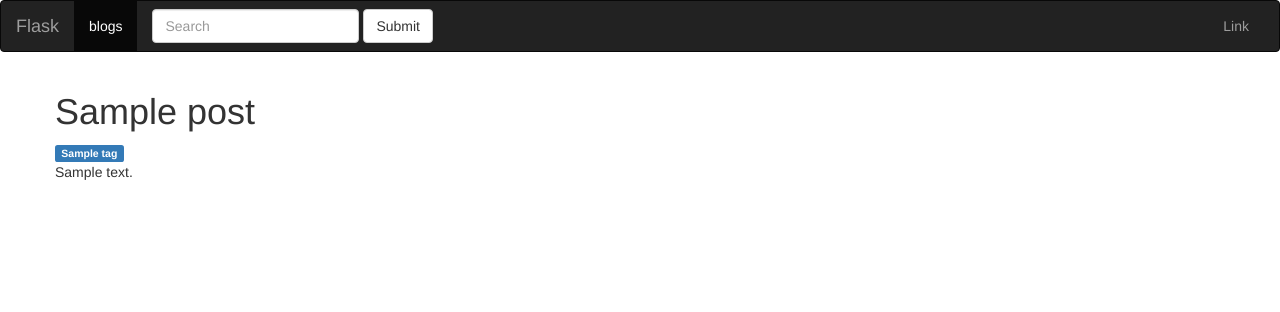
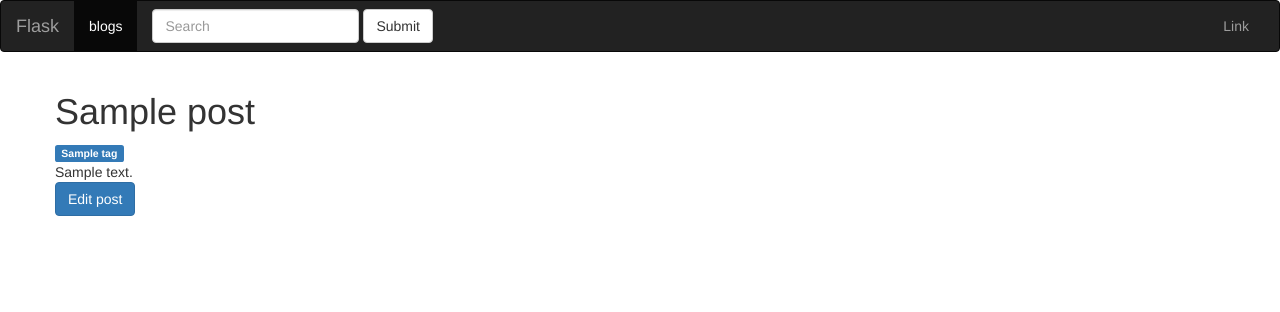
Before and after one commit to YuriiKhomych/flask-blog-advance, a Flask app: a page that uses blog/posts/templates/posts/post_detail.html in a window 1280 px wide. Shown: the top 312 px of the page. Run offline with Flask 2, Linux system fonts and the light colour scheme; tables that the repository leaves empty hold one stand-in row (values such as "Sample post"); some libraries are stand-ins or nearby versions.

Commit message:
Add edit post ability

```diff
--- a/blog/posts/templates/posts/post_detail.html
+++ b/blog/posts/templates/posts/post_detail.html
@@ -20,3 +20,10 @@
         {{ post.body }}
     </div>
 {% endblock %}
+
+{% block button %}
+
+    {#    https://getbootstrap.com/docs/4.0/components/buttons/#}
+    <a class="btn btn-primary" href="{{ url_for('posts.edit_post', slug=post.slug) }}">Edit post</a>
+
+{% endblock %}
--- a/blog/posts/view.py
+++ b/blog/posts/view.py
@@ -25,6 +25,21 @@ def create_post():
         return redirect(url_for('posts.index'))
     form = PostForm()
     return render_template('posts/create_post.html', form=form)
+
+
+@posts.route('/<slug>/edit/', methods=['POST', 'GET'])
+def edit_post(slug):
+    post = Post.query.filter(Post.slug == slug).first()
+
+    if request.method == 'POST':
+        form = PostForm(formdata=request.form, obj=post)
+        form.populate_obj(post)
+        db.session.commit()
+
+        return redirect(url_for('posts.post_detail', slug=post.slug))
+
+    form = PostForm(obj=post)
+    return render_template('posts/edit_post.html', post=post, form=form)
 
 
 @posts.route('/')
```
Also changed, not shown: blog/posts/templates/posts/edit_post.html (added, +27 -0 lines).
